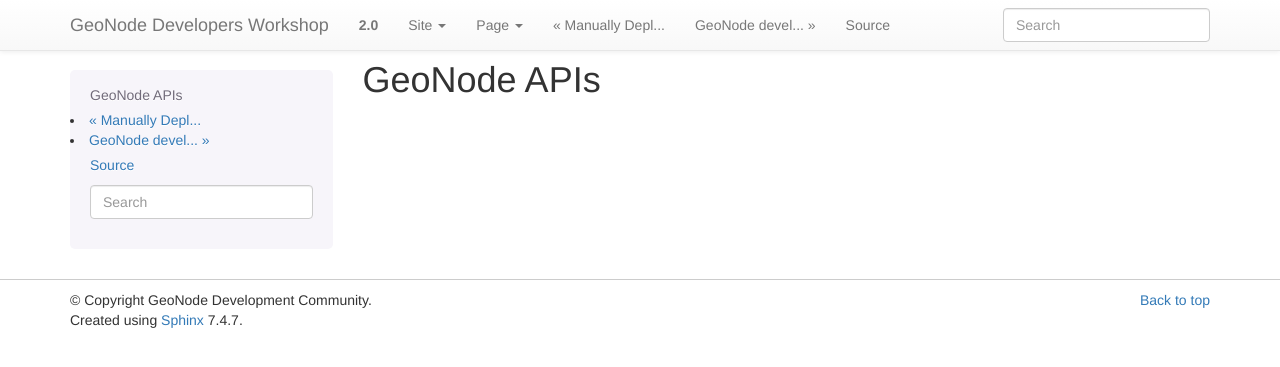
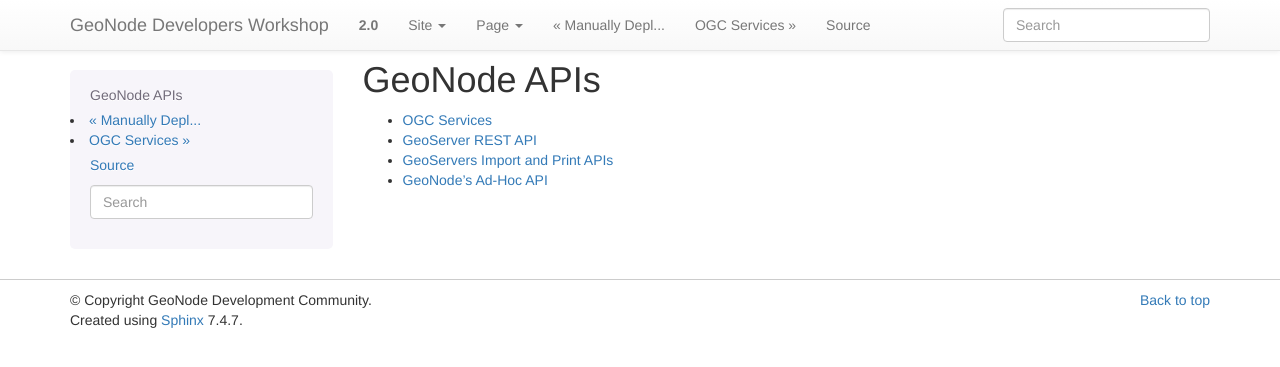
Before and after one commit to lucacasagrande/geonode-workshops, a Sphinx documentation site: the page built from devel/doc/api/index.rst, in a window 1280 px wide. Shown: the top 367 px of the page. Built offline with Sphinx 7.4.7, drawn with Linux system fonts in a browser that asks for light colours; pages that are not in the unit, such as notebooks, are missing from menus.

Commit message:
More work

```diff
--- /dev/null
+++ b/devel/doc/api/geonode.rst
@@ -0,0 +1,4 @@
+.. _geonode:
+
+GeoNode's Ad-Hoc API
+====================
--- /dev/null
+++ b/devel/doc/api/geoserver.rst
@@ -0,0 +1,4 @@
+.. _geoserver:
+
+GeoServers Import and Print APIs
+================================
--- /dev/null
+++ b/devel/doc/api/gsrest.rst
@@ -0,0 +1,4 @@
+.. _gsrest:
+
+GeoServer REST API
+==================
--- a/devel/doc/api/index.rst
+++ b/devel/doc/api/index.rst
@@ -3,12 +3,10 @@
 GeoNode APIs
 ============
 
-.. todo::
+.. toctree::
+   :maxdepth: 2
 
-    From the notes::
-
-        GeoNode's APIs
-            OGS OWS (WMS, WFS, WCS, CSW, TMS, KML, GSR etc)
-            GeoServer REST API
-            GeoServer Import and Print API
-            GeoNode Ad Hoc API
+   ogc
+   gsrest
+   geoserver
+   geonode
--- /dev/null
+++ b/devel/doc/api/ogc.rst
@@ -0,0 +1,4 @@
+.. _ogc:
+
+OGC Services
+============
--- /dev/null
+++ b/devel/doc/process/devresources.rst
@@ -0,0 +1,4 @@
+.. _devresources:
+
+Development Resources
+=====================
```
